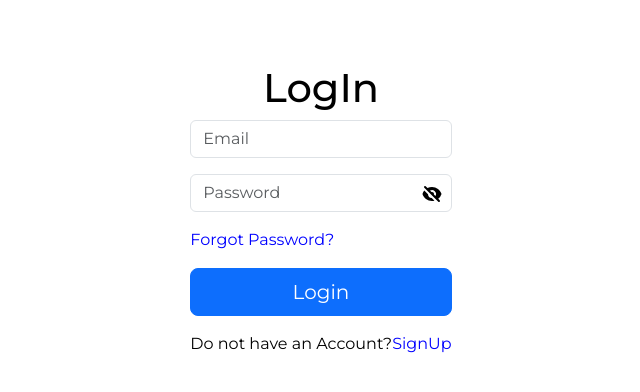
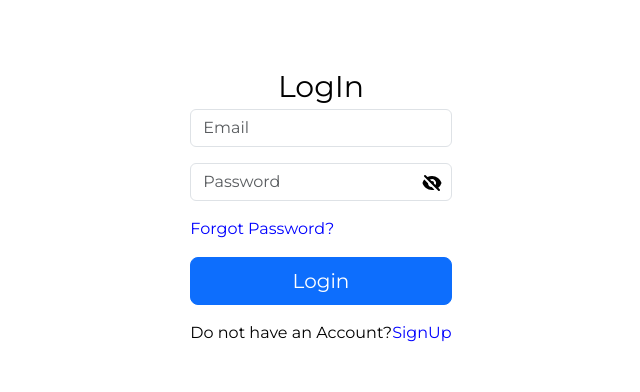
Before and after one commit to Mca-Vnsgu-2023/Crud-Topic-Nextjs-App, a Next.js app: page /auth/login in a window 1280 px wide. Shown: the top 392 px of the page, without its empty margins (319-959 px from the left). Built offline with nearby package versions, Linux system fonts and the light colour scheme; no server answers.

Commit message:
some design changes

```diff
--- a/components/UserAuth/Login.tsx
+++ b/components/UserAuth/Login.tsx
@@ -49,7 +49,7 @@ function Login() {
     return (
         <div className='d-flex justify-content-center align-items-center pt-5'>
             <div>
-                <h1 className='text-center'>LogIn</h1>
+                <div className='text-center' style={{fontSize: '30px', fontWeight:'500px'}}>LogIn</div>
                 <form onSubmit={handleSubmit(onSubmit)}>
                     <div className="mb-3">
                         <input required
@@ -73,8 +73,8 @@ function Login() {
                             />
                             <button onClick={togglePasswordVisibility} type="button" >
                                 {showPassword ?
-                                    <HiEye size={20} /> :
-                                    <HiEyeOff size={20} />
+                                    <HiEye size={20} color="black" /> :
+                                    <HiEyeOff size={20} color="black" />
                                 }
                             </button>
                         </div>
```
